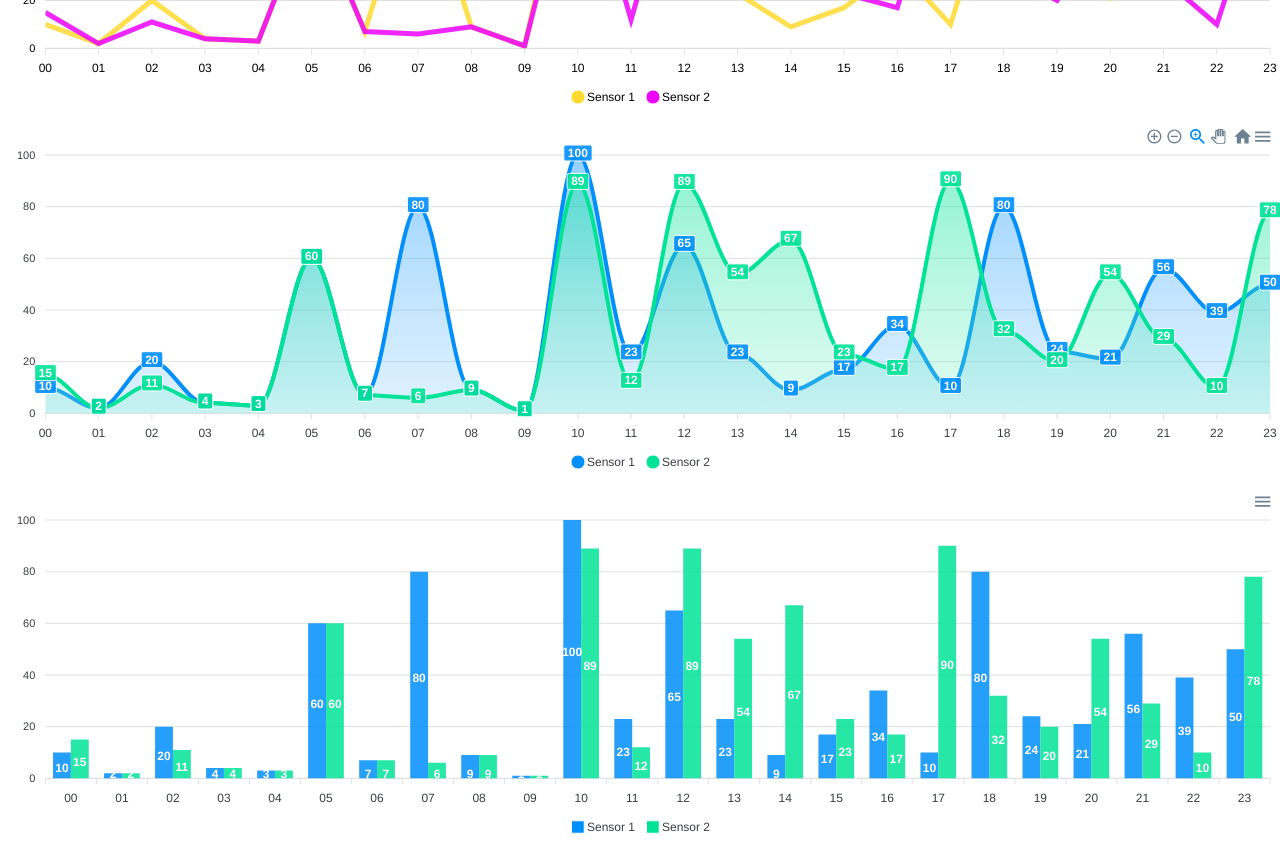
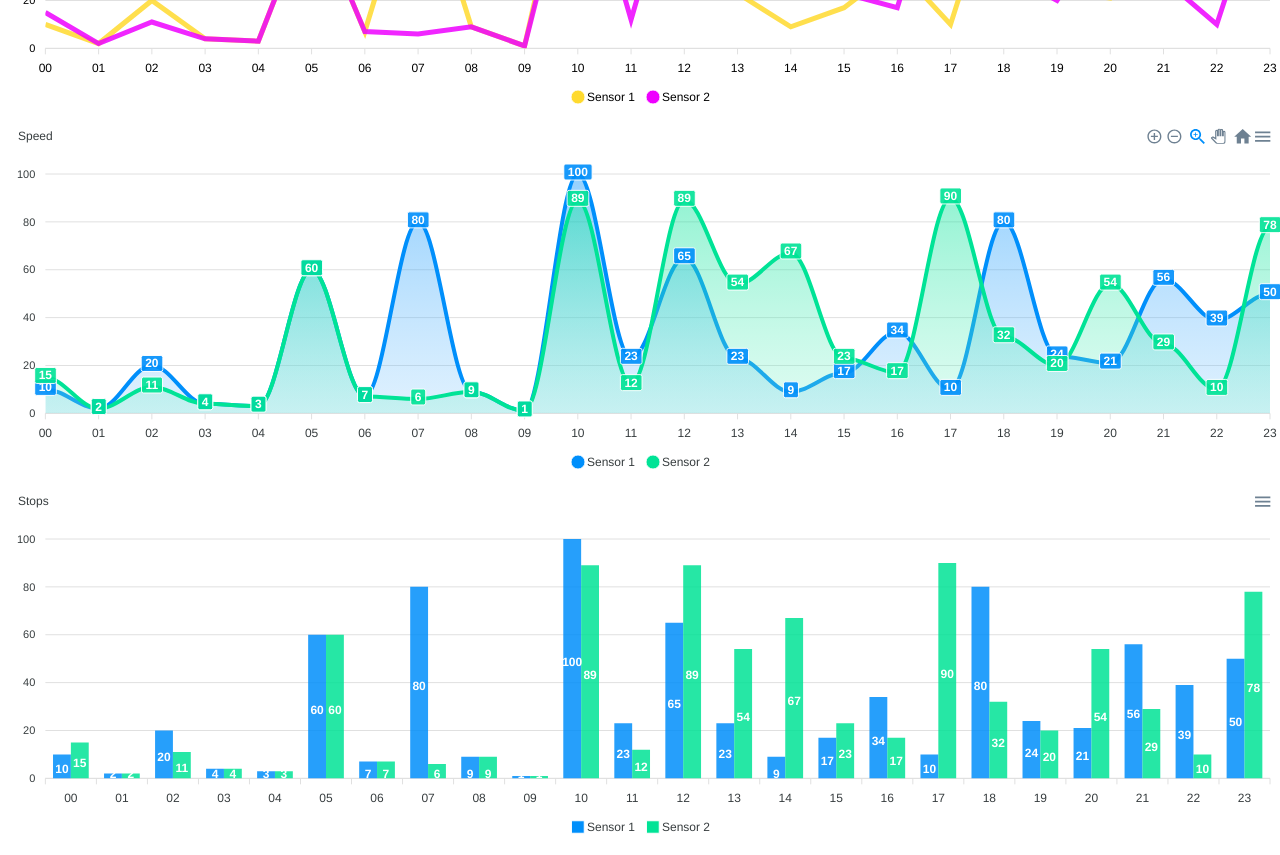
Before and after one commit to eworkslabs/aeyebox-charts, a Next.js app: page / in a window 1280 px wide. Shown: the part 360-1215 px from the top of the page. Built offline with nearby package versions, Linux system fonts and the light colour scheme.

Commit message:
Mudei os nomes das contantes e adicionei os titulos dos graficos

```diff
--- a/pages/index.tsx
+++ b/pages/index.tsx
@@ -48,11 +48,16 @@ const countSeries =[{
     data:[15, 2, 11, 4, 3, 60, 7, 6, 9, 1, 89, 12, 89, 54, 67, 23, 17, 90, 32, 20, 54, 29, 10, 78]
 }]
 
-const areaOptions ={
-    xaxis,
+const speedOptions ={
+    subtitle: {
+        text:'Speed',
+        offsetY: 0,
+        offsetX: 8
+    },
+    xaxis
 }
 
-const areaSeries =[{
+const speedSeries =[{
     name:'Sensor 1',
     data:[10, 2, 20, 4, 3, 60, 7, 80, 9, 1, 100, 23, 65, 23, 9, 17, 34, 10, 80, 24, 21, 56, 39, 50]
 },{
@@ -61,11 +66,16 @@ const areaSeries =[{
 }]
 
 
-const columnOptions ={
+const stopsOptions ={
+    subtitle: {
+        text:'Stops',
+        offsetY: 0,
+        offsetX: 8
+    },
     xaxis
 }
 
-const columnSeries =[{
+const stopsSeries =[{
     name:'Sensor 1',
     data: [10, 2, 20, 4, 3, 60, 7, 80, 9, 1, 100, 23, 65, 23, 9, 17, 34, 10, 80, 24, 21, 56, 39, 50],
 },{
@@ -100,9 +110,9 @@ export default function Home(){
 
             <Chart options={countOptions} series={countSeries} type="line" height={350} />
 
-            <Chart options={areaOptions} series={areaSeries} type="area"  height={350} />
+            <Chart options={speedOptions} series={speedSeries} type="area"  height={350} />
 
-            <Chart options={columnOptions} series={columnSeries} type="bar" height={350} />
+            <Chart options={stopsOptions} series={stopsSeries} type="bar" height={350} />
 
         </div>
     )
```
